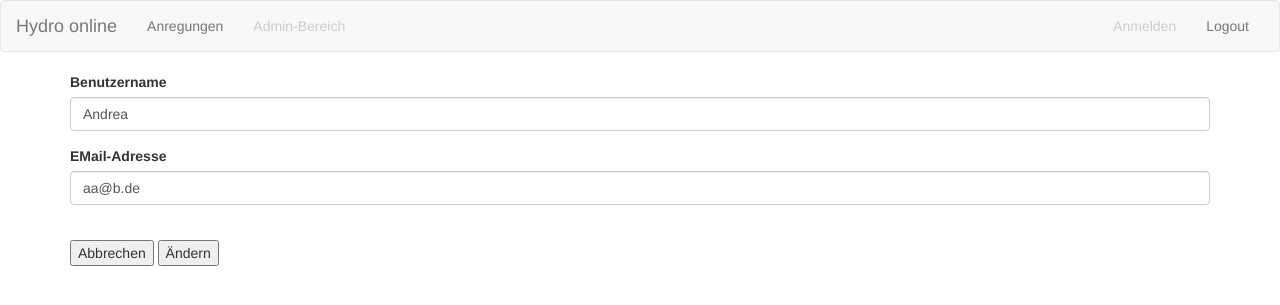
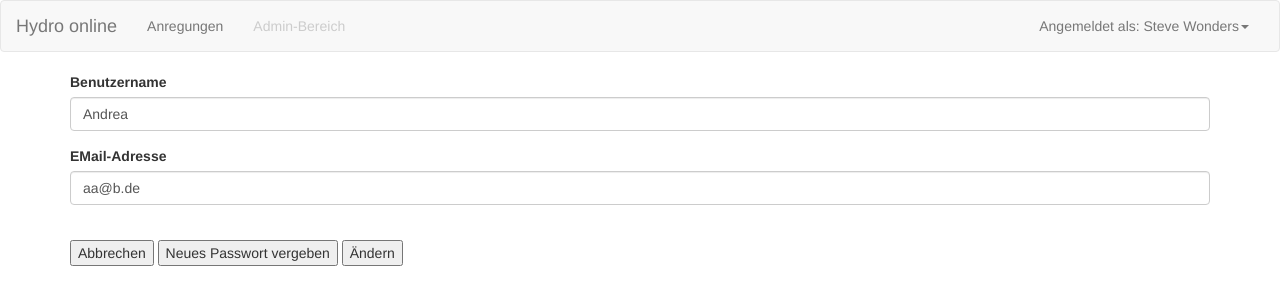
Before and after one commit to CASA1010/hydro, a Flask app: page /user/5 in a window 1280 px wide. Shown: the top 305 px of the page. Run offline with Flask 3, Linux system fonts and the light colour scheme; a user stored in the database is signed in; some libraries are stand-ins or nearby versions.

Commit message:
Profil-Seite hinzugefügt

```diff
--- a/backend/forms.py
+++ b/backend/forms.py
@@ -44,6 +44,7 @@ class UserForm(FlaskForm):
     email = StringField('EMail-Adresse', validators=[DataRequired(message="Bitte geben Sie Ihre EMail-Adresse ein."),
                                                      Email(message="Bitte geben Sie eine gültige EMail-Adresse ein.")])
 
+    passwort_aendern = SubmitField('Neues Passwort vergeben')
     aendern = SubmitField('Ändern')
     abbrechen = SubmitField('Abbrechen')
 
--- a/templates/base.html
+++ b/templates/base.html
@@ -46,11 +46,16 @@
         </ul>
         <ul class="nav navbar-nav navbar-right">
           {% if current_user.is_authenticated %}
-            <li class="disabled"><a href="{{ url_for('login') }}">Anmelden</a></li>
-            <li><a href="{{ url_for('logout') }}">Logout</a></li>
+          <li class="dropdown">
+            <a href="#" class="dropdown-toggle" data-toggle="dropdown" role="button" aria-haspopup="true" aria-expanded="false">Angemeldet als: {{ current_user.username }}<span class="caret"></span></a>
+            <ul class="dropdown-menu">
+              <li><a href="{{ url_for('user_details',id=current_user.id) }}">Eigenes Profil</a></li>
+              <li role="separator" class="divider"></li>
+              <li><a href="{{ url_for('logout') }}">Logout</a></li>
+            </ul>
+          </li>
           {% else %}
             <li><a href="{{ url_for('login') }}">Anmelden</a></li>
-            <li class="disabled"><a href="{{ url_for('logout') }}">Logout</a></li>
           {% endif %}
         </ul>
       </div><!-- /.navbar-collapse -->
--- a/templates/user.html
+++ b/templates/user.html
@@ -9,6 +9,7 @@
 
         <br>
         {{ form.abbrechen() }}
+        {{ form.passwort_aendern }}
         {{ form.aendern() }}
   </div>
   {% endblock %}
```
